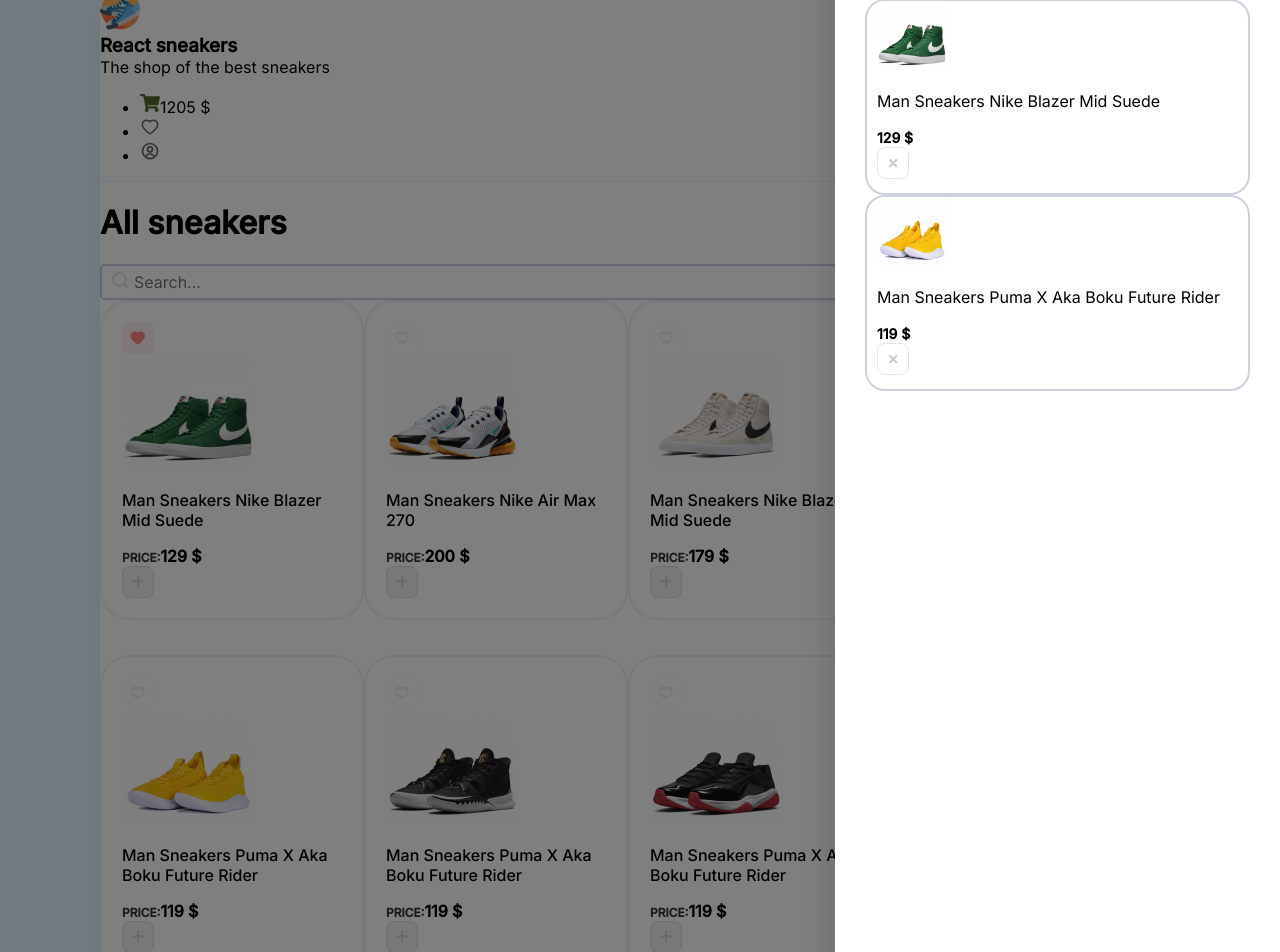
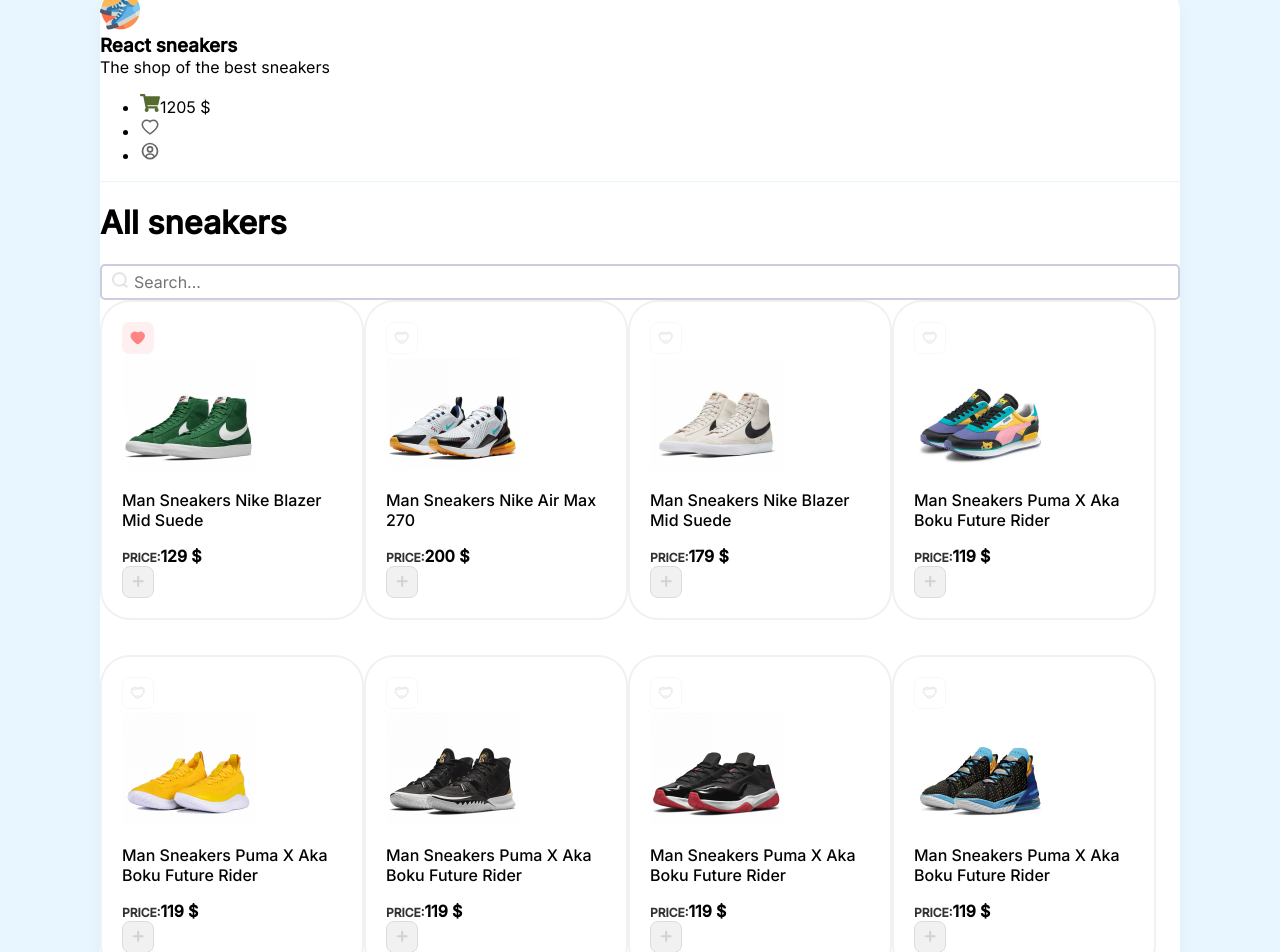
Before and after one commit to nadiia0811/Star-Shoes, a React (Create React App) app: page / in a window 1280 px wide. Shown: the part 60-1012 px from the top of the page. Built offline with nearby package versions, Linux system fonts and the light colour scheme.

Commit message:
Drawer component was added in App.js

```diff
--- a/src/App.js
+++ b/src/App.js
@@ -1,106 +1,18 @@
+import Card from './components/Card';
+import Drawer from './components/Drawer';
+import Header from './components/Header';
 import './index.scss';
-import {FaShoppingCart} from 'react-icons/fa';
-import {AiOutlineHeart} from 'react-icons/ai';
-import {BiUserCircle} from 'react-icons/bi';
+
 
 
 function App() {
   return (
 
 <div className="wrapper clear">
-
-
-
-  <div className="overlay">
-    <div className="drower">
-        <h2 className='mb-30'>Cart</h2>
-        <div className="cart-item d-flex align-center mb-10">
-          <img src="/img/sneakers/1.jpg"
-               alt="sneakers"
-               className="mr-10"
-               width={70}
-               height={70}/>
-          <div className="mr-10">
-            <p className="mb-5">Man Sneakers Nike Blazer Mid Suede</p>
-            <b>129 $</b>
-          </div>
-          <img src="/img/btn-remove.svg"
-               alt="Remove button"
-               className="mt-5 remove-btn"/>
-        </div>
-
-        <div className="cart-item d-flex align-center mb-10">
-          <img src="/img/sneakers/5.jpg"
-               alt="sneakers"
-               className="mr-10"
-               width={70}
-               height={70}/>
-          <div className="mr-10">
-            <p className="mb-5">Man Sneakers Puma X Aka Boku Future Rider</p>
-            <b>119 $</b>
-          </div>
-          <img src="/img/btn-remove.svg"
-               alt="Remove button"
-               className="mt-5 remove-btn"/>
-        </div>
-
+    <div className="overlay" style={{display: 'none'}}>
+      <Drawer />
     </div>
-  </div>
-
-      {/* <div className="cart-item d-flex justify-between align-center mb-20">
-        <img src="img/sneakers/1.jpg"
-             width={70} height={70} alt="Sneakers"
-             className='mr-20 mb-15'/>
-        <div className='mb-10'>
-          <p className='mb-5'>Man Sneakers Nike Blazer Mid Suede</p>
-          <b>129 $</b>
-        </div>
-        <div className='ml-10 mr-10'>
-          <img src="img/btn-remove.svg"
-               className='remove-btn'
-               alt="Remove" />
-        </div>
-      </div>
-
-      <div className="cart-item d-flex justify-between align-center">
-        <img src="img/sneakers/7.jpg"
-             width={70} height={70} alt="Sneakers"
-             className='mr-20 mb-15'/>
-        <div className='mb-10'>
-          <p className='mb-5'>Man Sneakers Nike Blazer Mid Suede</p>
-          <b>129 $</b>
-        </div>
-        <div className='ml-10 mr-10'>
-          <img src="img/btn-remove.svg"
-               className='remove-btn'
-               alt="Remove" />
-        </div>
-      </div> */}
-
-
-
-    <header className='d-flex justify-between p-40'>
-      <div className='d-flex align-center'>
-        <img src = "/img/logo.png" width = {40} height = {40} alt = "logo"/>
-          <div className='headerInfo'>
-            <h3 className='text-uppercase'>React sneakers</h3>
-            <p>The shop of the best sneakers</p>
-          </div>
-      </div>
-
-      <ul className='d-flex justify-between align-center'>
-        <li className='mr-30'>
-        <FaShoppingCart className='icon icon-cart mr-10'/>
-          <span>1205 $</span>
-        </li>
-        <li>
-          <AiOutlineHeart className='icon icon-heart mr-10'/>
-        </li>
-        <li>
-          <BiUserCircle className='icon icon-user mr-10'/>
-        </li>
-      </ul>
-    </header>
+    <Header />
 
     <div className="content p-40">
       <div className='d-flex align-center mb-40 justify-between'>
@@ -111,28 +23,8 @@
             </div>
       </div>
 
-      {/* <div className='d-flex justify-between wrap'>
-
-        <div className="card">
-          <div className="favorite">
-            <img src="img/heart-liked.svg" alt="Liked" />
-          </div>
-
-          <img src="/img/sneakers/1.jpg"
-               alt="Sneakers"
-               width={133}
-               height={112}/>
-          <p>Man Sneakers Nike Blazer Mid Suede</p>
-          <div className='d-flex justify-between align-center'>
-            <div className='d-flex flex-column'>
-              <span>Price:</span>
-              <b>129 $</b>
-            </div>
-           <button className='button'>
-              <img src="/img/plus.svg" alt="Plus button" />
-           </button>
-          </div>
-        </div>
+      <div className='d-flex justify-between wrap'>
+        <Card />
 
         <div className="card">
           <div className="favorite">
@@ -274,199 +166,6 @@
           </div>
         </div>
       </div>
-
-    */}
-
-
-
-
-
-
-
-
-
-
-
-
-
-      <div className='d-flex justify-between wrap'>
-
-        <div className="card">
-          <div className="favorite">
-            <img src="img/heart-liked.svg" alt="Liked" />
-          </div>
-
-          <img src="/img/sneakers/1.jpg"
-               alt="Sneakers"
-               width={133}
-               height={112}/>
-          <p>Man Sneakers Nike Blazer Mid Suede</p>
-          <div className='d-flex justify-between align-center'>
-            <div className='d-flex flex-column'>
-              <span>Price:</span>
-              <b>129 $</b>
-            </div>
-           <button className='button'>
-              <img src="/img/plus.svg" alt="Plus button" />
-           </button>
-          </div>
-        </div>
-
-        <div className="card">
-          <div className="favorite">
-            <img src="img/heart-unliked.svg" alt="Liked" />
-          </div>
-          <img src="/img/sneakers/2.jpg"
-               alt="Sneakers"
-               width={133}
-               height={112}/>
-          <p>Man Sneakers Nike Air Max 270</p>
-          <div className='d-flex justify-between align-center'>
-            <div className='d-flex flex-column'>
-              <span>Price:</span>
-              <b>200 $</b>
-            </div>
-           <button className='button'>
-              <img src="/img/plus.svg" alt="Plus button" />
-           </button>
-          </div>
-        </div>
-
-        <div className="card">
-          <div className="favorite">
-            <img src="img/heart-unliked.svg" alt="Liked" />
-          </div>
-          <img src="/img/sneakers/3.jpg"
-               alt="Sneakers"
-               width={133}
-               height={112}/>
-          <p>Man Sneakers Nike Blazer Mid Suede</p>
-          <div className='d-flex justify-between align-center'>
-            <div className='d-flex flex-column'>
-              <span>Price:</span>
-              <b>179 $</b>
-            </div>
-           <button className='button'>
-              <img src="/img/plus.svg" alt="Plus button" />
-           </button>
-          </div>
-        </div>
-
-        <div className="card">
-           <div className="favorite">
-              <img src="img/heart-unliked.svg" alt="Liked" />
-           </div>
-          <img src="/img/sneakers/4.jpg"
-               alt="Sneakers"
-               width={133}
-               height={112}/>
-          <p>Man Sneakers Puma X Aka Boku Future Rider</p>
-          <div className='d-flex justify-between align-center'>
-            <div className='d-flex flex-column'>
-              <span>Price:</span>
-              <b>119 $</b>
-            </div>
-           <button className='button'>
-              <img src="/img/plus.svg" alt="Plus button" />
-           </button>
-          </div>
-        </div>
-
-        <div className="card">
-           <div className="favorite">
-              <img src="img/heart-unliked.svg" alt="Liked" />
-           </div>
-          <img src="/img/sneakers/5.jpg"
-               alt="Sneakers"
-               width={133}
-               height={112}/>
-          <p>Man Sneakers Puma X Aka Boku Future Rider</p>
-          <div className='d-flex justify-between align-center'>
-            <div className='d-flex flex-column'>
-              <span>Price:</span>
-              <b>119 $</b>
-            </div>
-           <button className='button'>
-              <img src="/img/plus.svg" alt="Plus button" />
-           </button>
-          </div>
-        </div>
-
-        <div className="card">
-           <div className="favorite">
-              <img src="img/heart-unliked.svg" alt="Liked" />
-           </div>
-          <img src="/img/sneakers/6.jpg"
-               alt="Sneakers"
-               width={133}
-               height={112}/>
-          <p>Man Sneakers Puma X Aka Boku Future Rider</p>
-          <div className='d-flex justify-between align-center'>
-            <div className='d-flex flex-column'>
-              <span>Price:</span>
-              <b>119 $</b>
-            </div>
-           <button className='button'>
-              <img src="/img/plus.svg" alt="Plus button" />
-           </button>
-          </div>
-        </div>
-
-        <div className="card">
-           <div className="favorite">
-              <img src="img/heart-unliked.svg" alt="Liked" />
-           </div>
-          <img src="/img/sneakers/7.jpg"
-               alt="Sneakers"
-               width={133}
-               height={112}/>
-          <p>Man Sneakers Puma X Aka Boku Future Rider</p>
-          <div className='d-flex justify-between align-center'>
-            <div className='d-flex flex-column'>
-              <span>Price:</span>
-              <b>119 $</b>
-            </div>
-           <button className='button'>
-              <img src="/img/plus.svg" alt="Plus button" />
-           </button>
-          </div>
-        </div>
-
-        <div className="card">
-           <div className="favorite">
-              <img src="img/heart-unliked.svg" alt="Liked" />
-           </div>
-          <img src="/img/sneakers/8.jpg"
-               alt="Sneakers"
-               width={133}
-               height={112}/>
-          <p>Man Sneakers Puma X Aka Boku Future Rider</p>
-          <div className='d-flex justify-between align-center'>
-            <div className='d-flex flex-column'>
-              <span>Price:</span>
-              <b>119 $</b>
-            </div>
-            <button className='button'>
-                <img src="/img/plus.svg" alt="Plus button" />
-            </button>
-          </div>
-        </div>
-      </div>
-
-
-
-
-
-
-
-
-
-
-
-
-
-
-
     </div>
 </div>
   );
```
